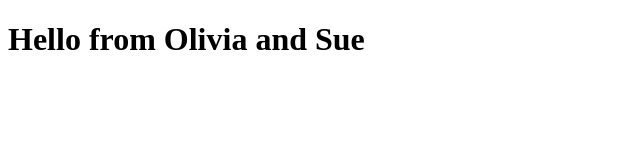
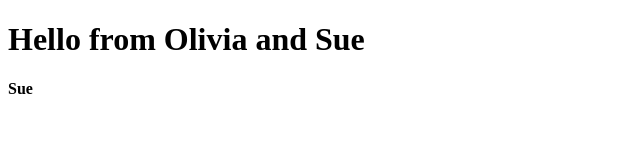
Before and after one commit to oliviamarolf/class-github, a plain HTML site: page index.html in a window 1280 px wide. Shown: the full height of the page, 0-640 px from the left. Drawn offline with Linux system fonts and the light colour scheme.

Commit message:
added name

```diff
--- a/index.html
+++ b/index.html
@@ -8,5 +8,6 @@
   </head>
   <body>
     <h1>Hello from Olivia and Sue</h1>
+    <h4>Sue</h4>
   </body>
 </html>
```
